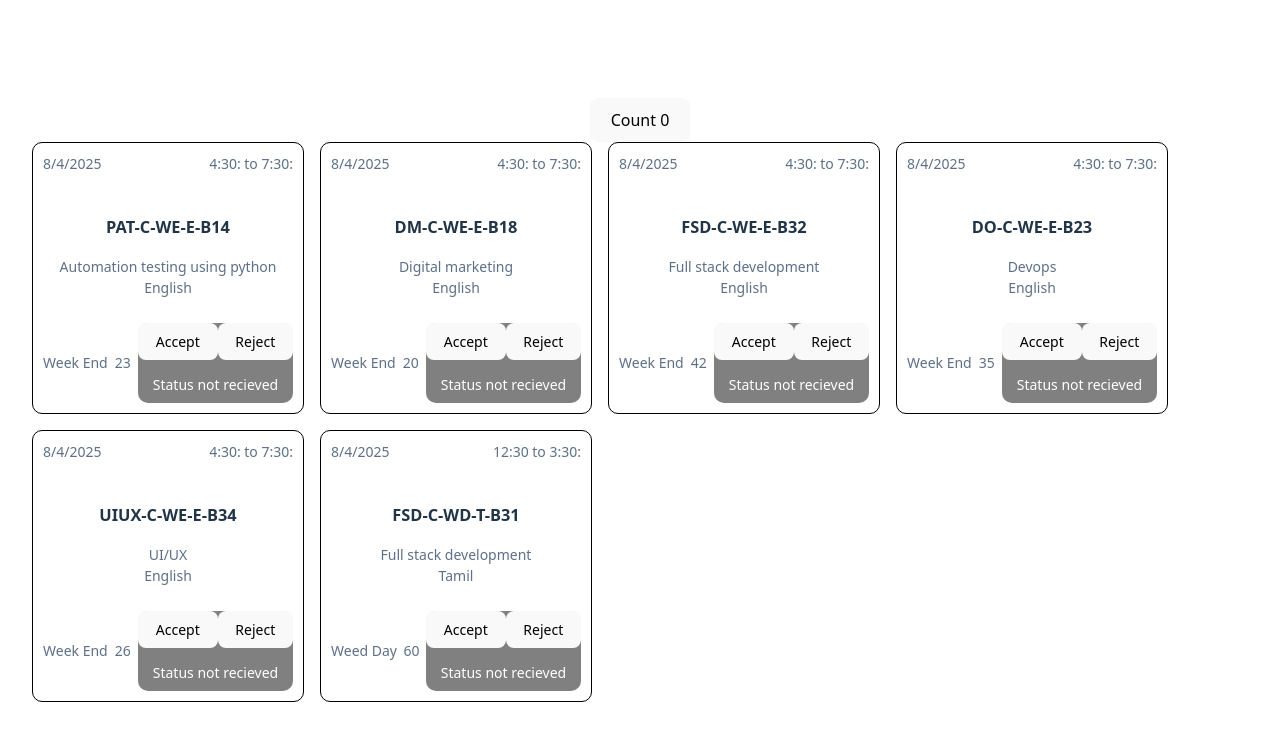
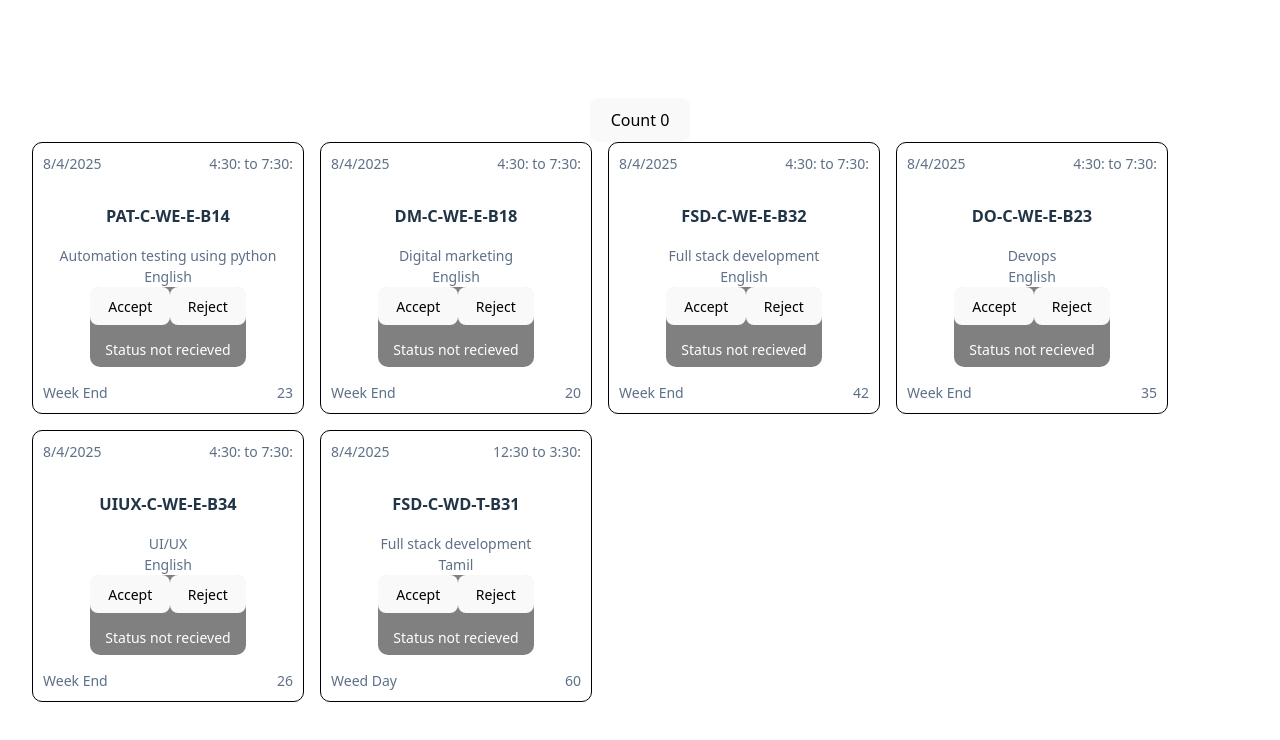
Before and after one commit to beni2408/guvi, a React (Vite) app in the folder Initial Workspace/react-app/: page / in a window 1280 px wide. Shown: the top 740 px of the page. Built offline with nearby package versions, Linux system fonts and the light colour scheme.

Commit message:
setState

```diff
--- a/Initial Workspace/react-app/src/App.jsx
+++ b/Initial Workspace/react-app/src/App.jsx
@@ -222,6 +222,7 @@ function MiddleContent({ courseDetails }) {
       <h3>{courseDetails.name}</h3>
       <div style={{ color: "#5e7087" }}>{courseDetails.course.name}</div>
       <div style={{ color: "#5e7087" }}>{courseDetails.language}</div>
+      <div>{AcceptButton()}</div>
     </div>
   );
 }
@@ -231,7 +232,13 @@ function Bottomcard({ getType, courseDetails }) {
     <div className="flex-row">
       <div>{getType(courseDetails.type)} </div>
       <div>{courseDetails.students}</div>
-      <div>{AcceptButton()}</div>
     </div>
   );
 }
+
+// const acceptedno = (AcceptButton.accepted == "Accepted").length;
+// const _ACCEPTED_NO = AcceptButton.filter(
+//   (accepted) => accepted === "Accepted"
+// ).length;
+
+// const noofAccepted = AcceptButton.accepted.length;
```
